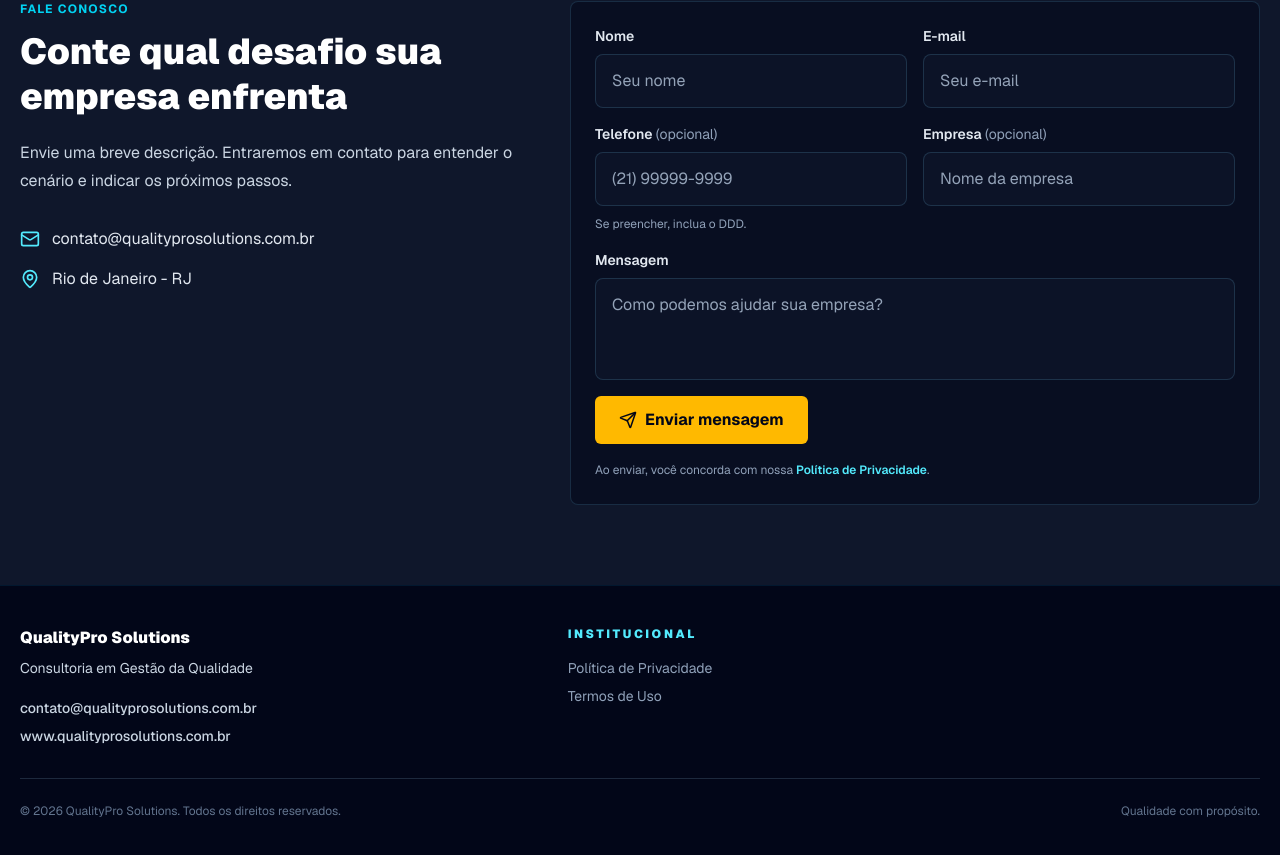
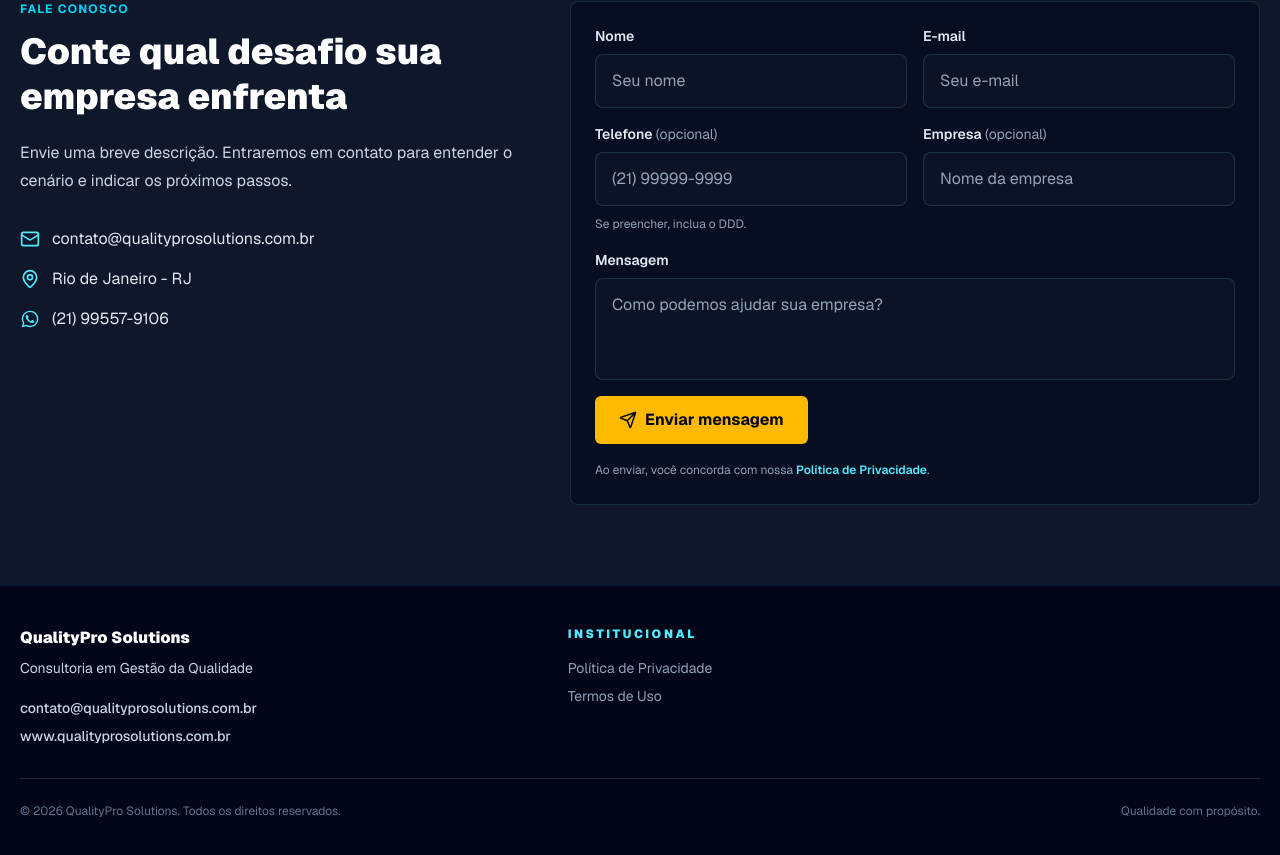
Before and after one commit to viniciusrst01-boop/qualitypro-site, a Next.js app: page / in a window 1280 px wide. Shown: the part 6527-7382 px from the top of the page. Built offline with nearby package versions, Linux system fonts and the light colour scheme.

Commit message:
numero de celular

```diff
--- a/src/app/page.tsx
+++ b/src/app/page.tsx
@@ -224,6 +224,22 @@
         </p>
       )}
     </div>
+  );
+}
+
+const whatsappHref =
+  "https://wa.me/5521995579106?text=Ol%C3%A1%21%20Gostaria%20de%20falar%20com%20a%20QualityPro%20Solutions%20sobre%20uma%20consultoria.";
+
+function WhatsAppIcon({ className = "" }: { className?: string }) {
+  return (
+    <svg
+      aria-hidden="true"
+      viewBox="0 0 24 24"
+      className={className}
+      fill="currentColor"
+    >
+      <path d="M12.04 2C6.58 2 2.13 6.42 2.13 11.86c0 1.75.47 3.45 1.35 4.95L2 22l5.32-1.39a9.93 9.93 0 0 0 4.72 1.2h.01c5.46 0 9.9-4.42 9.9-9.86A9.83 9.83 0 0 0 12.04 2Zm0 18.13h-.01a8.2 8.2 0 0 1-4.18-1.14l-.3-.18-3.15.82.84-3.06-.2-.32a8.16 8.16 0 0 1-1.25-4.39c0-4.51 3.7-8.18 8.25-8.18a8.24 8.24 0 0 1 8.26 8.19c0 4.5-3.7 8.16-8.26 8.16Zm4.52-6.12c-.25-.12-1.47-.72-1.7-.8-.23-.09-.4-.13-.57.12-.17.25-.65.8-.8.96-.15.17-.3.19-.55.07-.25-.13-1.05-.39-2-1.23-.74-.66-1.24-1.47-1.38-1.72-.15-.25-.02-.38.11-.5.11-.11.25-.3.38-.45.12-.15.17-.25.25-.42.08-.17.04-.31-.02-.44-.06-.13-.57-1.37-.78-1.88-.2-.49-.41-.42-.57-.43h-.48c-.17 0-.44.06-.67.31-.23.25-.88.86-.88 2.1s.9 2.43 1.03 2.6c.13.17 1.77 2.7 4.29 3.78.6.26 1.07.41 1.43.52.6.19 1.15.16 1.58.1.48-.07 1.47-.6 1.68-1.18.21-.58.21-1.08.15-1.18-.06-.11-.23-.17-.48-.3Z" />
+    </svg>
   );
 }
 
@@ -717,6 +733,16 @@
               <p className="flex items-center gap-3">
                 <MapPin className="text-cyan-300" size={20} /> Rio de Janeiro - RJ
               </p>
+              <a
+                href={whatsappHref}
+                target="_blank"
+                rel="noopener noreferrer"
+                className="flex items-center gap-3 transition hover:text-cyan-300"
+                aria-label="Falar com a QualityPro Solutions pelo WhatsApp"
+              >
+                <WhatsAppIcon className="h-5 w-5 text-cyan-300" />
+                (21) 99557-9106
+              </a>
             </div>
           </div>
 
```
